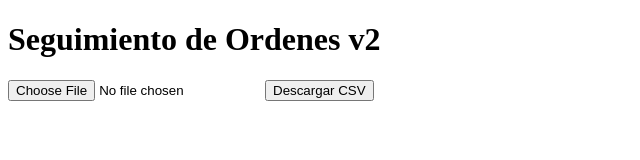
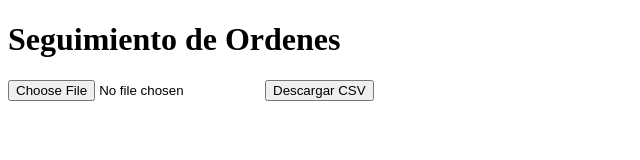
Before and after one commit to SrHerbe/Srherbe.github.io, a plain HTML site: page index.html in a window 1280 px wide. Shown: the full height of the page, 0-640 px from the left. Drawn offline with Linux system fonts and the light colour scheme.

Commit message:
Update index.html

```diff
--- a/index.html
+++ b/index.html
@@ -8,7 +8,7 @@
 
 </head>
 <body>
-    <h1>Seguimiento de Ordenes v2</h1>
+    <h1>Seguimiento de Ordenes</h1>
 
     <input type="file" name="fileInput" id="fileInput">
 
```
